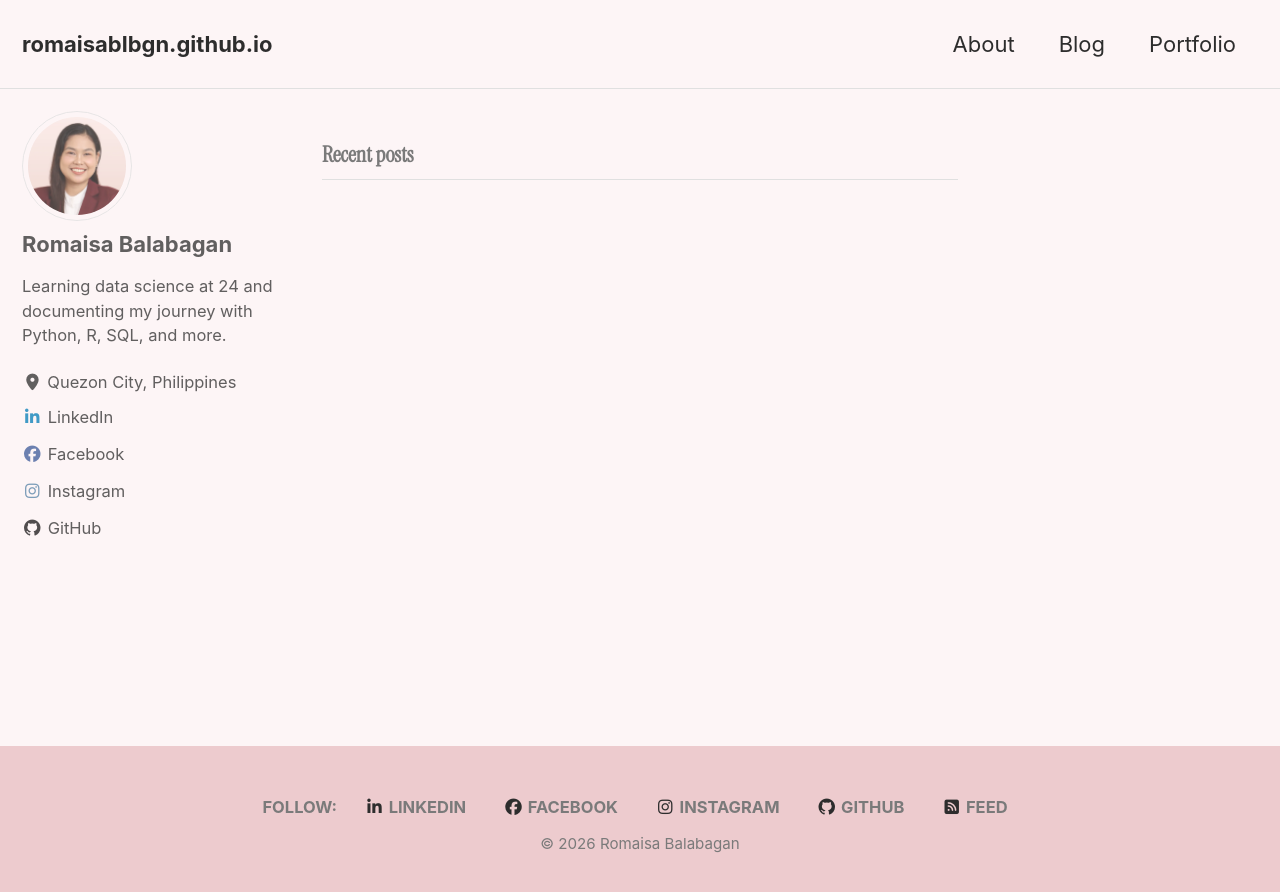
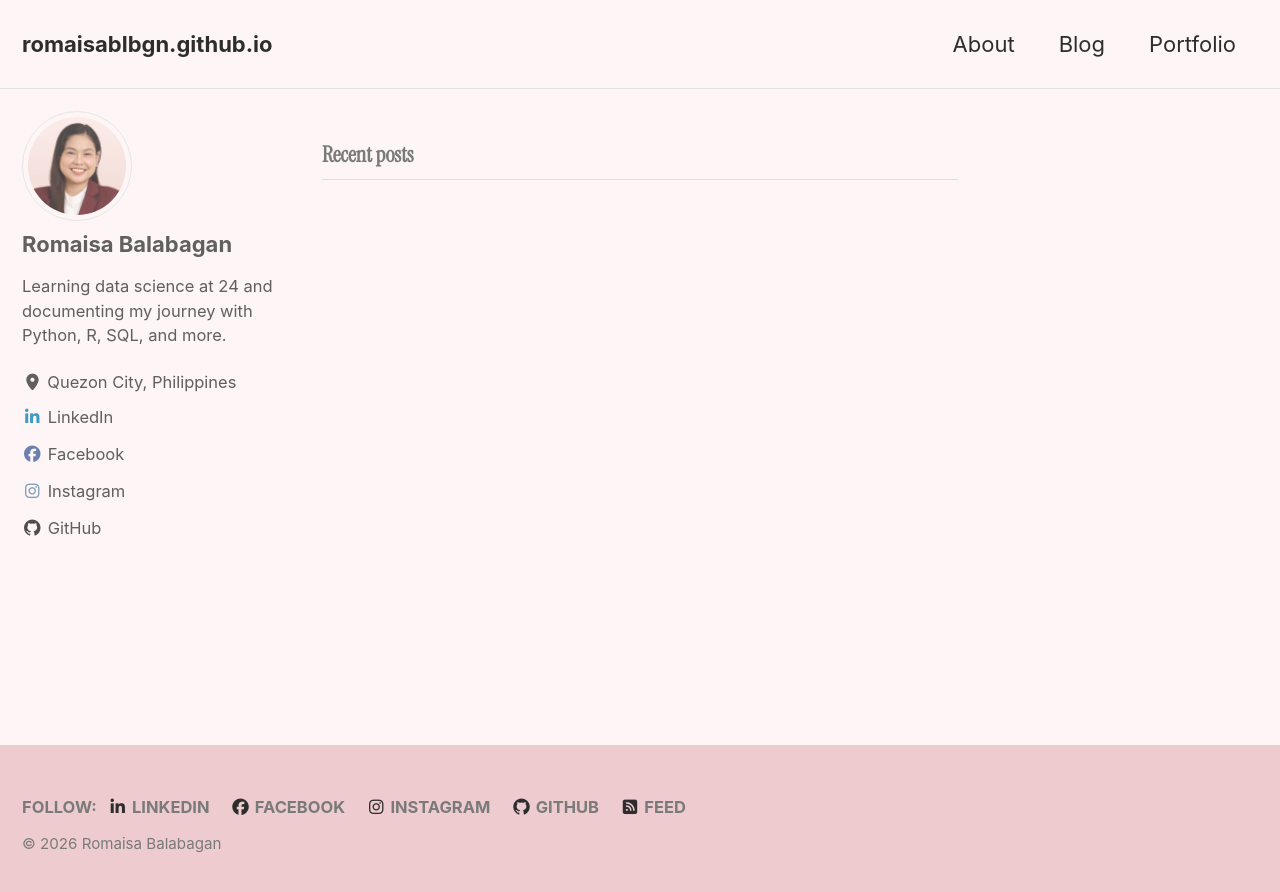
Before and after one commit to romaisablbgn/romaisablbgn.github.io, a Jekyll site: the page built from index.html, in a window 1280 px wide. Shown: the top 892 px of the page. Built offline with Jekyll 4.4.1, drawn with Linux system fonts in a browser that asks for light colours; cached includes are drawn as plain includes; some web fonts are replaced; the list of posts is cut into pages by our own code.

Commit message:
Update minimal-mistakes.scss

```diff
--- a/_sass/minimal-mistakes.scss
+++ b/_sass/minimal-mistakes.scss
@@ -35,38 +35,3 @@
 @import "minimal-mistakes/archive";
 @import "minimal-mistakes/sidebar";
 @import "minimal-mistakes/print";
-
-/* Center navigation links */
-.site-header .site-nav {
-  display: flex !important;
-  justify-content: center !important;
-  align-items: center !important;
-}
-
-/* Center footer content */
-.page__footer footer {
-  text-align: center;
-}
-.page__footer-follow ul {
-  justify-content: center;
-  display: flex;
-  gap: 1em;
-}
-
-.site-header {
-  position: sticky;
-  top: 0;
-  z-index: 9999;
-
-  /* Glass effect */
-  background-color: rgba(255, 255, 255, 0.7); // translucent white
-  backdrop-filter: blur(10px); // blur content behind nav
-  -webkit-backdrop-filter: blur(10px);
-
-  transition: background-color 0.3s ease, box-shadow 0.3s ease;
-
-  /* Optional: add shadow on scroll for style */
-  &.scrolled {
-    box-shadow: 0 4px 12px rgba(0, 0, 0, 0.1);
-  }
-}
```
